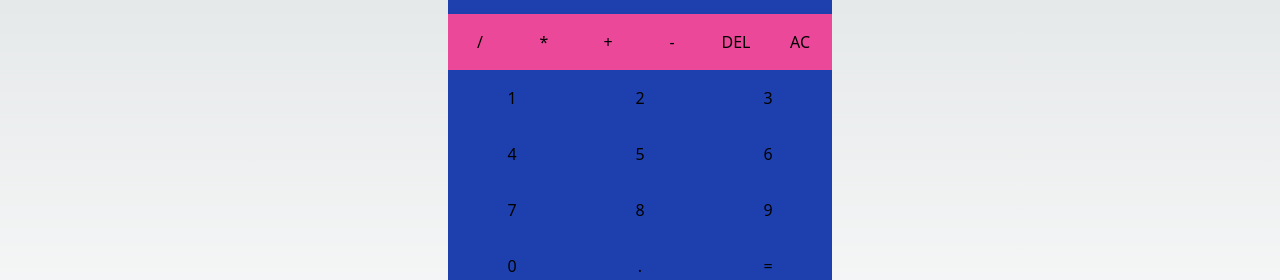
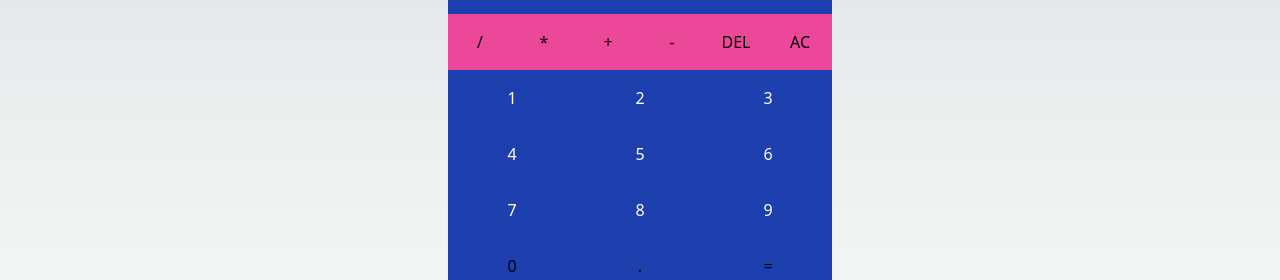
Before and after one commit to Shenrayjay/Next.js-practice, a Next.js app: page /sideProject/calculator in a window 1280 px wide. Shown: the part 310-590 px from the top of the page. Built offline with nearby package versions, Linux system fonts and the light colour scheme.

Commit message:
change text color

```diff
--- a/pages/sideProject/calculator.js
+++ b/pages/sideProject/calculator.js
@@ -44,7 +44,7 @@ export default function Calculator() {
       digits.push(
         <button
           onClick={() => upDateCalc(i.toString())}
-          className="flex justify-center items-center bg-blue-800 p-4 flex-1 hover:opacity-90"
+          className="flex justify-center items-center text-white bg-blue-800 p-4 flex-1 hover:opacity-90"
           key={i}
         >
           {i}
```
